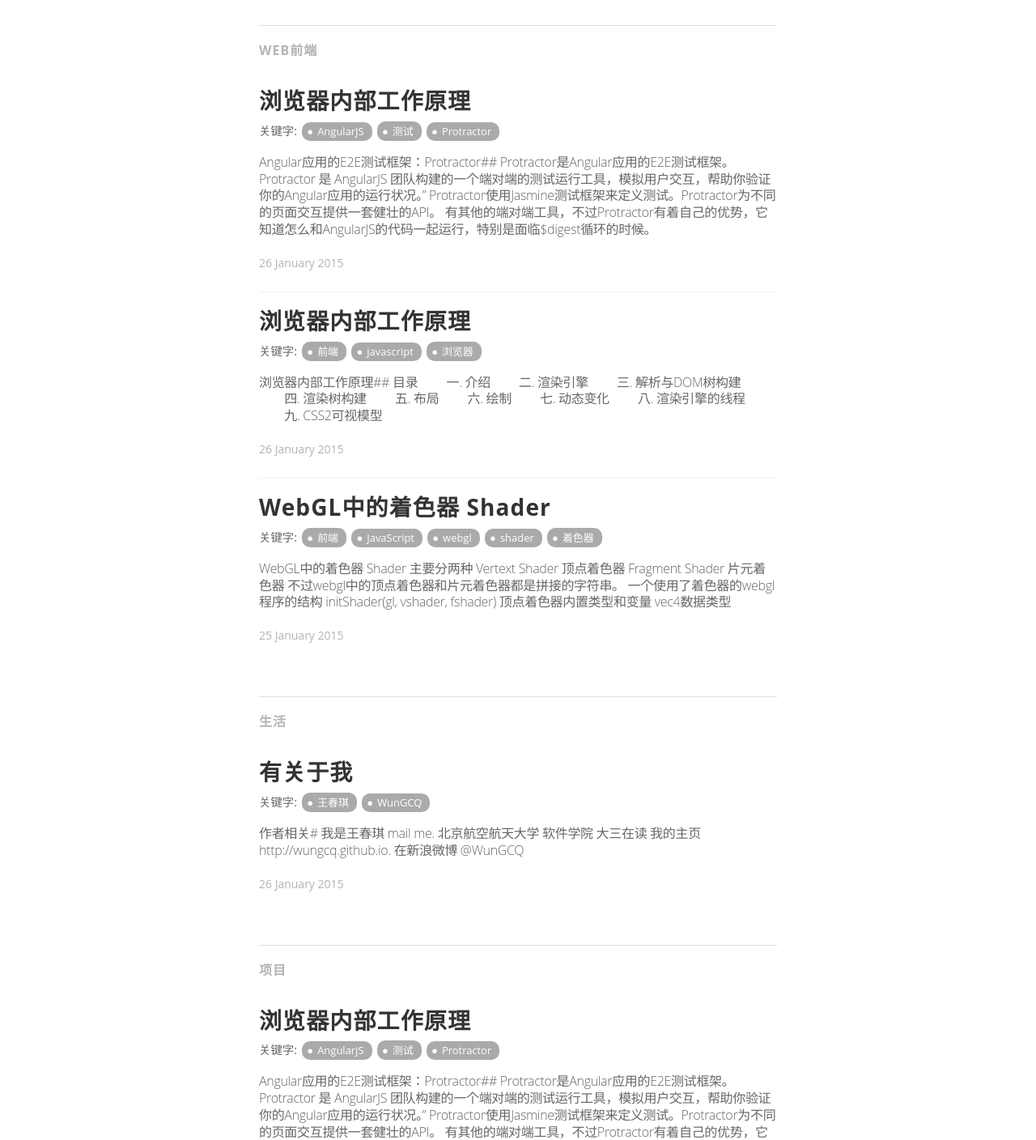
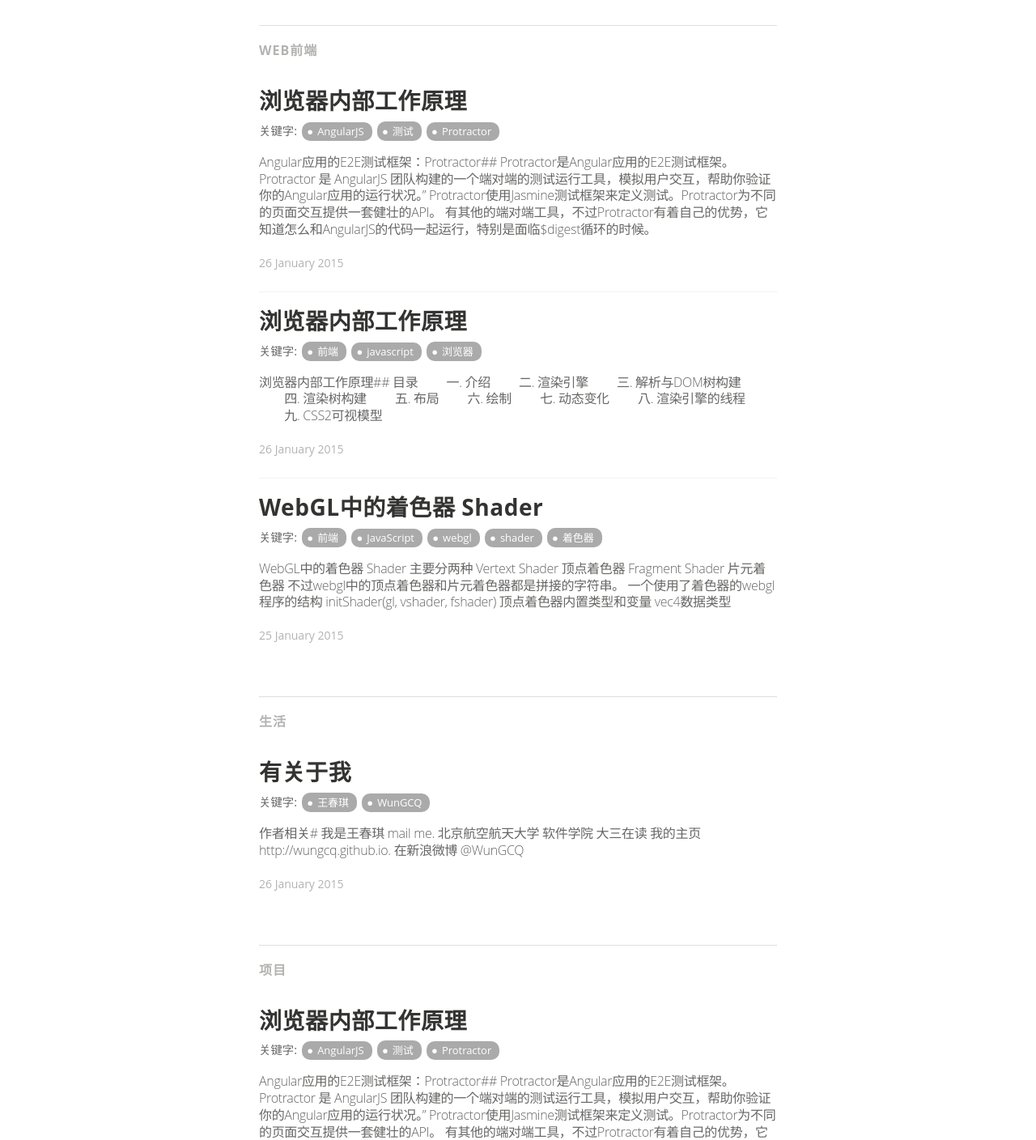
Before and after one commit to wcqblog/wcqblog.github.io, a Jekyll site: the page built from index.html, in a window 1280 px wide. Shown: the part 680-2088 px from the top of the page at 81% size. Built offline with Jekyll 4.4.1, drawn with Linux system fonts in a browser that asks for light colours; nearby versions of some CDN libraries; some web fonts are replaced; Markdown is read by kramdown in place of the engine named in the settings; the list of posts is cut into pages by our own code.

Commit message:
修改标题样式
修改标题样式，原来的字间距太宽了

```diff
--- a/css/main.sass
+++ b/css/main.sass
@@ -143,7 +143,7 @@ body
     &:last-child
       border-bottom: 0px
     .post-title
-      letter-spacing: 0.04em
+      letter-spacing: 0.02em
       font-weight: 700
       font-family: $font-sans-new
       font-style: normal
```
